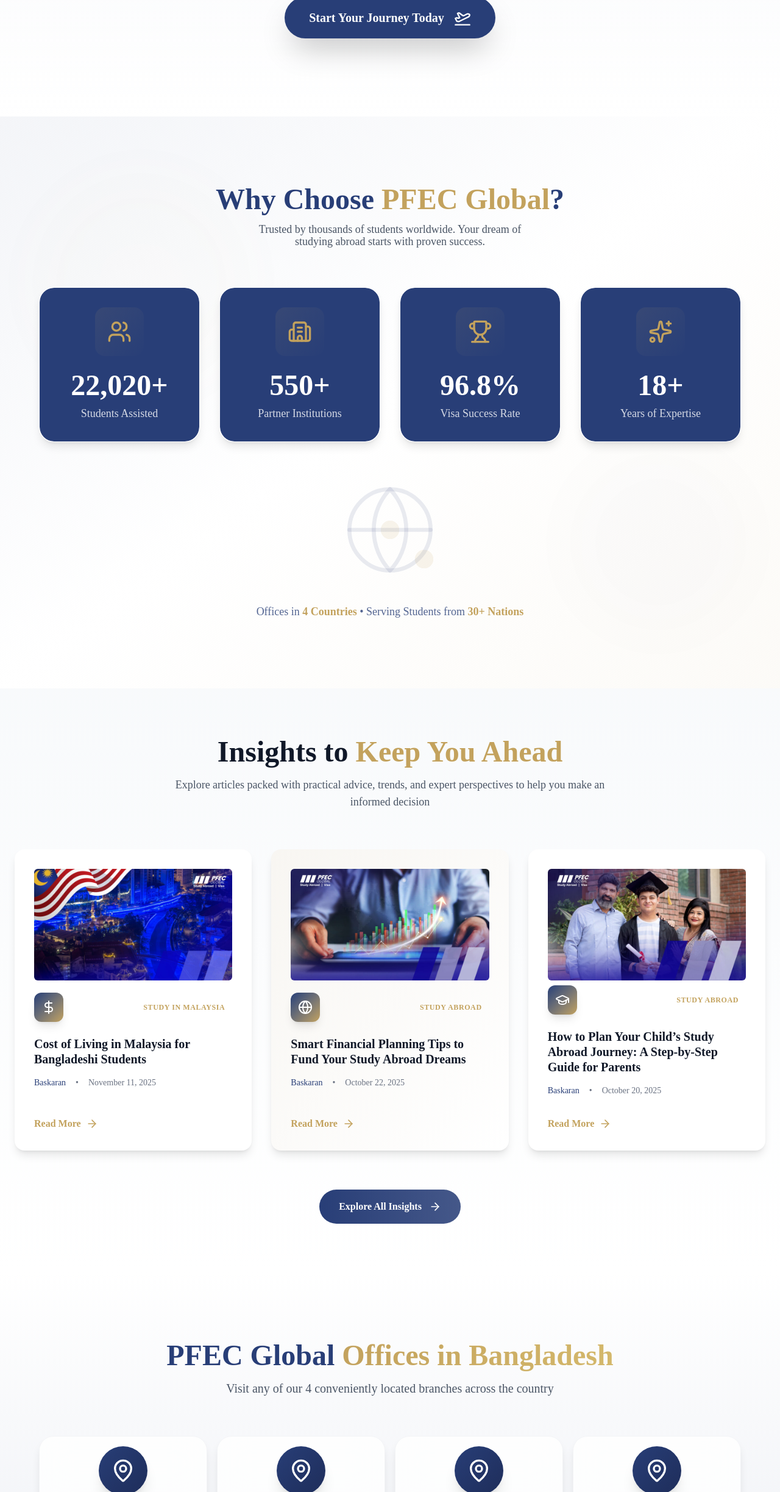
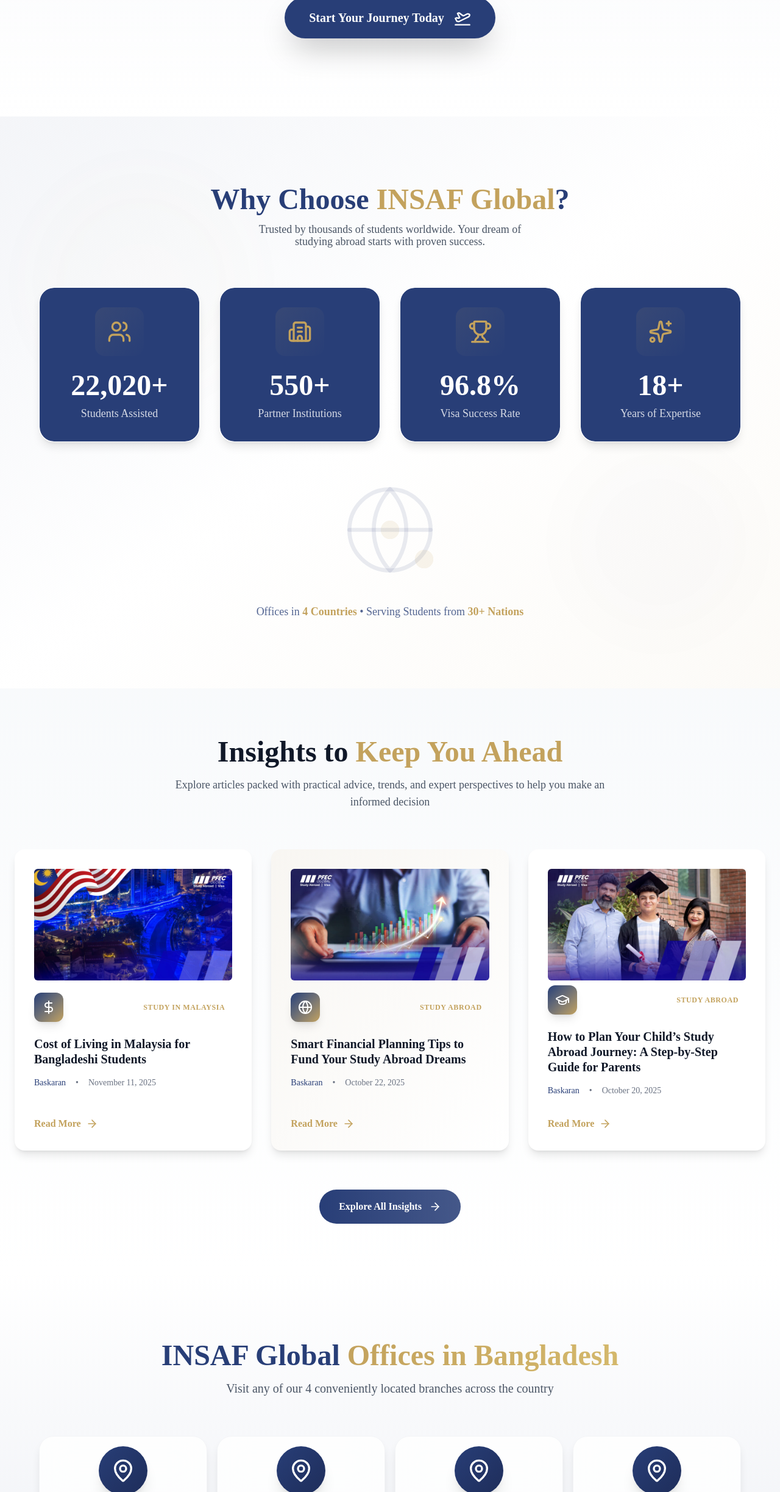
Before and after one commit to inoodexsirajul/education-consult, a React (Vite) app: page / in a window 1280 px wide. Shown: the part 4795-7242 px from the top of the page at 61% size. Built offline with nearby package versions, Linux system fonts and the light colour scheme; a web font is replaced by a local one.

Commit message:
fix some design

```diff
--- a/src/components/OfficeLocations.jsx
+++ b/src/components/OfficeLocations.jsx
@@ -39,7 +39,7 @@
         {/* Header */}
         <div className="text-center mb-16">
           <h2 className="text-5xl lg:text-5xl font-bold text-blue mb-4">
-            PFEC Global{" "}
+            INSAF Global{" "}
             <span className="text-transparent bg-clip-text bg-linear-to-r from-[#c3a25d] to-[#d4b86b]">
               Offices in Bangladesh
             </span>
--- a/src/components/WhyChooseUs.jsx
+++ b/src/components/WhyChooseUs.jsx
@@ -93,7 +93,7 @@
       <div className="container mx-auto px-6 lg:px-8 max-w-7xl relative z-10">
         <div className="text-center mb-16">
           <h2 className="text-4xl lg:text-5xl font-bold text-[#283e77] mb-4">
-            Why Choose <span className="text-[#c3a25d]">PFEC Global</span>?
+            Why Choose <span className="text-[#c3a25d]">INSAF Global</span>?
           </h2>
           <p className="text-lg text-gray-600 max-w-md mx-auto leading-[1.1]">
             Trusted by thousands of students worldwide. Your dream of studying
```
